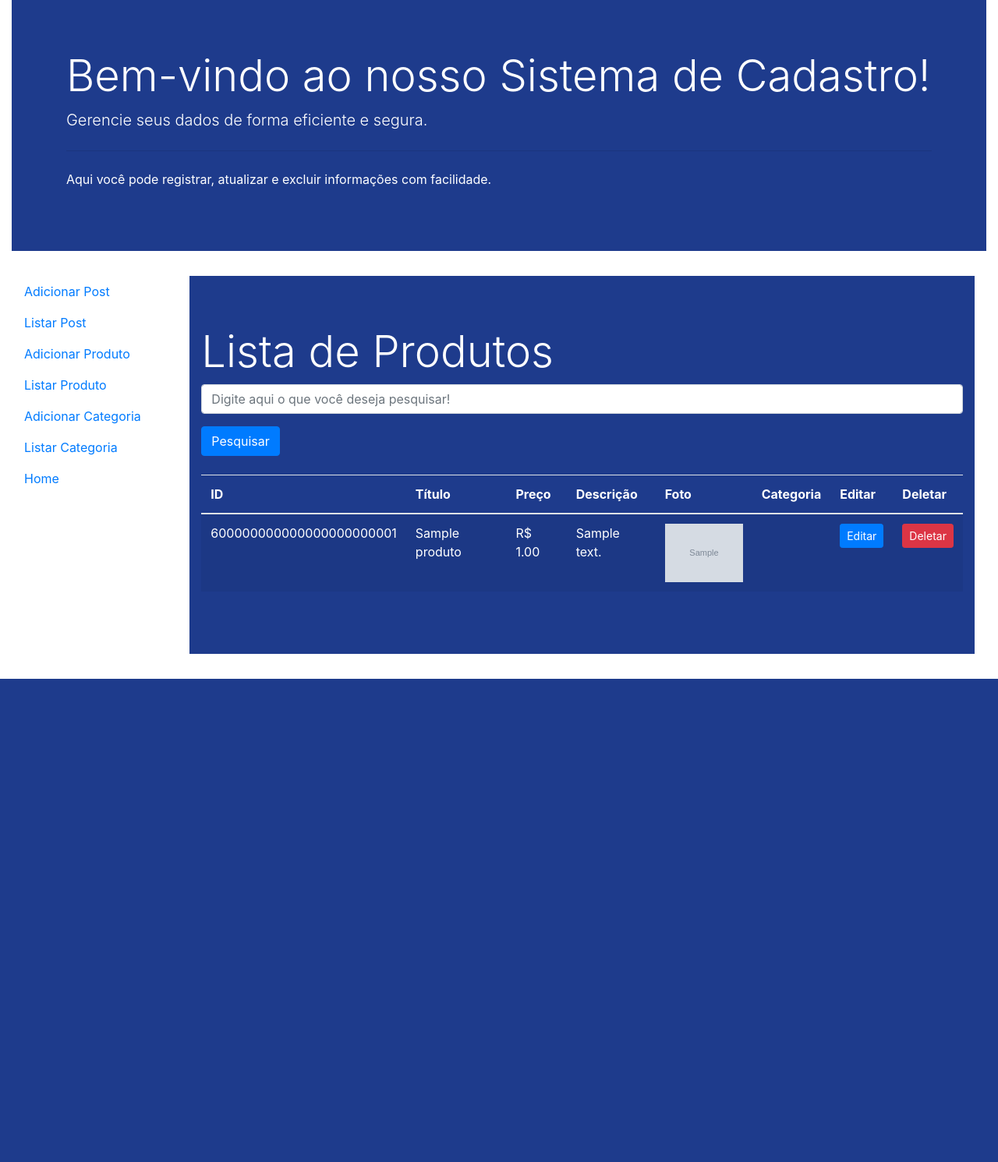
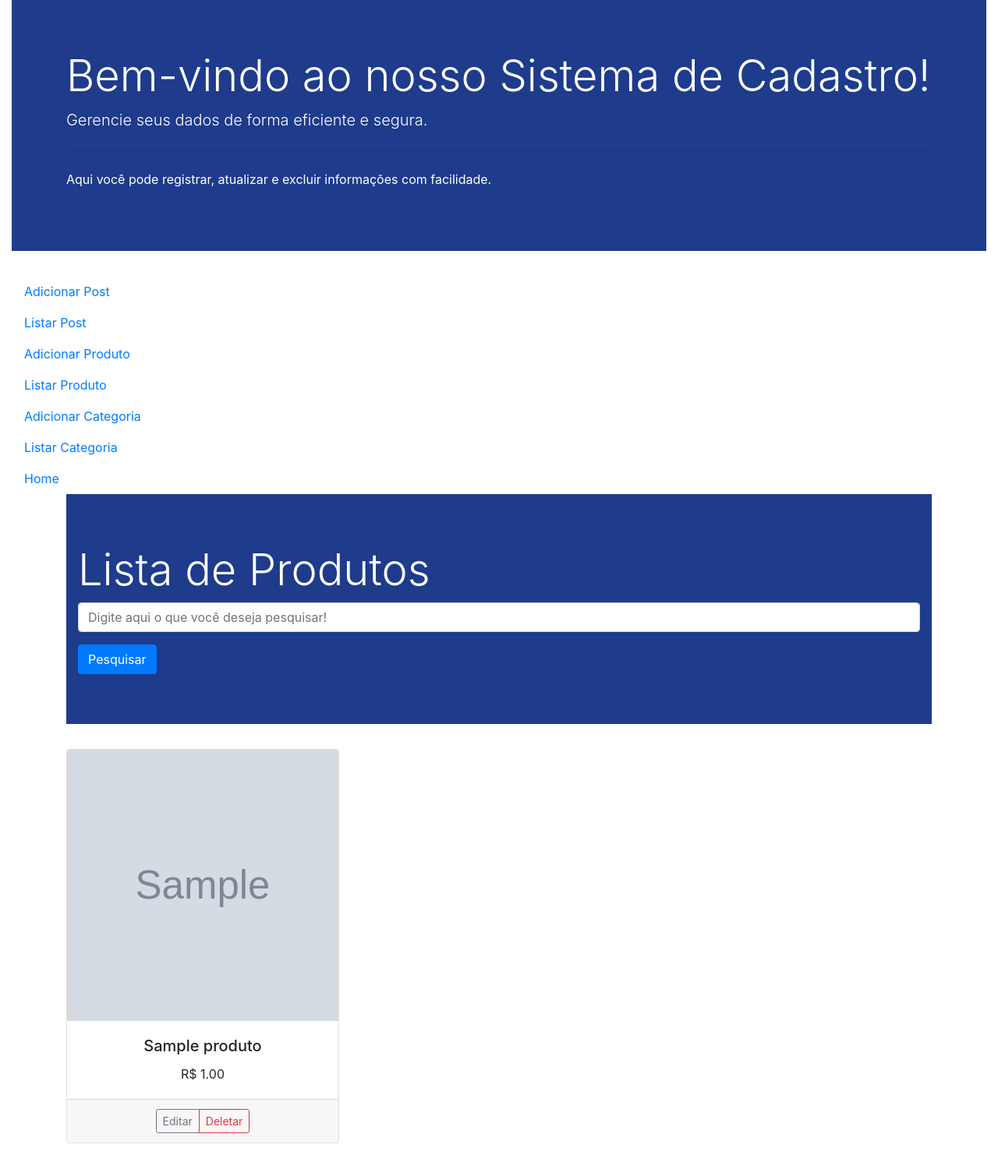
Before and after one commit to bernardopatron15/modelo02, a Node server app: page /produto/lst in a window 1280 px wide. Shown: the whole page at 78% size. Before the commit the page ends 871 px from the top, so only its background shows below. Run offline with Node 20, Linux system fonts and the light colour scheme; tables that the repository leaves empty hold one stand-in row (values such as "Sample post"); grey boxes marked "Sample" are stand-in pictures; some libraries are stand-ins or nearby versions.

Commit message:
atualizado

```diff
--- a/controller/produtoController.js
+++ b/controller/produtoController.js
@@ -1,10 +1,12 @@
 const Produto = require("../model/Produto");
-const Categoria = require('../model/Categoria')
+const Categoria = require('../model/Categoria');
 
 function abreadd(req, res) {
   Categoria.find({}).then(function(categorias){
-      res.render('produto/add', {Categorias: categorias})
-  })
+    res.render('produto/add', {Categorias: categorias});
+  }).catch(function(err) {
+    res.send(err);
+  });
 }
 
 function add(req, res) {
@@ -16,8 +18,7 @@
     foto: req.file.filename,
   });
 
-  produto
-    .save()
+  produto.save()
     .then(function (produto) {
       res.redirect("/produto/add");
     })
@@ -28,14 +29,19 @@
 
 function listar(req, res) {
   Produto.find({}).populate('categoria').then(function (produtos, err) {
-      if (err) {
-          res.send(err)
-      } else {
-          res.render('produto/lst', {
-              Produtos: produtos
-          })
-      }
-  })
+    if (err) {
+      res.send(err);
+    } else {
+      Categoria.find({}).then(function(categorias) {
+        res.render('produto/lst', {
+          Produtos: produtos,
+          Categorias: categorias
+        });
+      }).catch(function(err) {
+        res.send(err);
+      });
+    }
+  });
 }
 
 function filtrar(req, res) {
--- a/views/produto/lst.ejs
+++ b/views/produto/lst.ejs
@@ -11,43 +11,49 @@
                         </div>
                         <button type="submit" class="btn btn-primary">Pesquisar</button>
                     </form>
-                    <table class="table table-striped mt-4">
-                        <thead>
-                            <tr>
-                                <th scope="col">ID</th>
-                                <th scope="col">Título</th>
-                                <th scope="col">Preço</th>
-                                <th scope="col">Descrição</th>
-                                <th scope="col">Foto</th>
-                                <th scope="col">Categoria</th>
-                                <th scope="col">Editar</th>
-                                <th scope="col">Deletar</th>
-                            </tr>
-                        </thead>
-                        <tbody>
-                            <%Produtos.forEach(function(produto){ %>
-                            <tr>
-                                <td><%=produto._id %></td>
-                                <td><%=produto.titulo %></td>
-                                <td>R$ <%=produto.preco.toFixed(2) %></td>
-                                <td><%=produto.descricao %></td>
-                                <td>
-                                    <img style="max-width: 100px; max-height: 100px;" src="/fotos/<%=produto.foto %>" alt="Foto do Produto">
-                                </td>
-                                <td><%= produto.categoria ? produto.categoria.nome : '' %></td>
-                                <td>
-                                    <a href="/produto/edt/<%=produto._id %>" class="btn btn-primary btn-sm">Editar</a>
-                                </td>
-                                <td>
-                                    <a href="/produto/del/<%=produto._id %>" class="btn btn-danger btn-sm">Deletar</a>
-                                </td>
-                            </tr>
-                            <% }) %>
-                        </tbody>
-                    </table>
                 </div>
             </div>
         </div>
     </div>
+
+    <div class="row">
+        <% Produtos.forEach(function(produto) { %>
+            <div class="col-md-4 mb-4">
+                <div class="card h-100">
+                    <div class="square-img-wrapper">
+                        <img class="card-img-top square-img" src="/fotos/<%= produto.foto %>" alt="Foto do Produto">
+                    </div>
+                    <div class="card-body text-center">
+                        <h5 class="card-title"><%= produto.titulo %></h5>
+                        <p class="card-text">R$ <%= produto.preco.toFixed(2) %></p>
+                    </div>
+                    <div class="card-footer text-center">
+                        <div class="btn-group">
+                            <a href="/produto/edt/<%= produto._id %>" class="btn btn-sm btn-outline-secondary">Editar</a>
+                            <a href="/produto/del/<%= produto._id %>" class="btn btn-sm btn-outline-danger">Deletar</a>
+                        </div>
+                        <small class="text-muted d-block"><%= produto.categoria ? produto.categoria.nome : '' %></small>
+                    </div>
+                </div>
+            </div>
+        <% }); %>
+    </div>
 </div>
 <%-include('../rodape') %>
+
+<style>
+    .square-img-wrapper {
+        width: 100%;
+        padding-top: 100%; /* Criando um espaço em branco com proporção 1:1 */
+        position: relative;
+        overflow: hidden;
+    }
+    .square-img-wrapper img {
+        position: absolute;
+        top: 0;
+        left: 0;
+        width: 100%;
+        height: 100%;
+        object-fit: cover;
+    }
+</style>
--- a/views/tela01.ejs
+++ b/views/tela01.ejs
@@ -1,27 +1,34 @@
 <!DOCTYPE html>
 <html lang="en">
-
   <head>
-    <meta charset="UTF-8">
-    <meta http-equiv="X-UA-Compatible" content="IE=edge">
-    <meta name="viewport" content="width=device-width, initial-scale=1.0">
-    <link rel="stylesheet" href="https://stackpath.bootstrapcdn.com/bootstrap/4.1.3/css/bootstrap.min.css"
-        integrity="sha384-MCw98/SFnGE8fJT3GXwEOngsV7Zt27NXFoaoApmYm81iuXoPkFOJwJ8ERdknLPMO" crossorigin="anonymous">
-    <style>
-
-    </style>
-    <title>Adiciona Produto</title>
+    <meta charset="UTF-8" />
+    <meta http-equiv="X-UA-Compatible" content="IE=edge" />
+    <meta name="viewport" content="width=device-width, initial-scale=1.0" />
+    <link
+      rel="stylesheet"
+      href="https://stackpath.bootstrapcdn.com/bootstrap/4.1.3/css/bootstrap.min.css"
+      integrity="sha384-MCw98/SFnGE8fJT3GXwEOngsV7Zt27NXFoaoApmYm81iuXoPkFOJwJ8ERdknLPMO"
+      crossorigin="anonymous"
+    />
+    <style></style>
+    <title>Produtos</title>
   </head>
 
   <body class="container-fluid">
     <div class="row">
       <div class="col">
-            <div class="jumbotron jumbotron-fluid" style="background-color: #1E3B8C; color: white;">
+        <div
+          class="jumbotron jumbotron-fluid"
+          style="background-color: #1e3b8c; color: white"
+        >
           <div class="container">
             <h1 class="display-4">Bem-vindo ao nosso Sistema de Cadastro!</h1>
             <p class="lead">Gerencie seus dados de forma eficiente e segura.</p>
-                    <hr class="my-4">
-                    <p>Aqui você pode registrar, atualizar e excluir informações com facilidade.</p>
+            <hr class="my-4" />
+            <p>
+              Aqui você pode registrar, atualizar e excluir informações com
+              facilidade.
+            </p>
           </div>
         </div>
       </div>
@@ -52,4 +59,7 @@
           </li>
         </ul>
       </div>
-        <div class="col-10">
+      <div class="col-10"></div>
+    </div>
+  </body>
+</html>
```
Also changed, not shown: views/cabecalho.ejs (+5 -8 lines), views/produto/add.ejs (+12 -13 lines), views/produto/edt.ejs (+34 -8 lines), 3 other files. Lines whose indentation alone changed are shown as unchanged.
